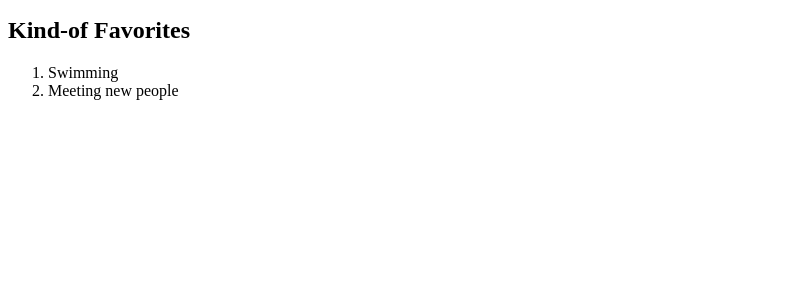
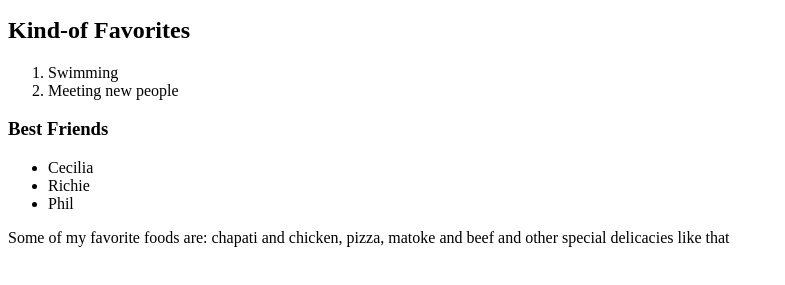
Before and after one commit to rkemmy/my-first-webpage, a plain HTML site: page my-favorite-things.html in a window 1280 px wide. Shown: the part 155-440 px from the top of the page, without its empty margins (0-785 px from the left). Drawn offline with Linux system fonts and the light colour scheme.

Commit message:
add more favorite things

```diff
--- a/my-favorite-things.html
+++ b/my-favorite-things.html
@@ -16,5 +16,12 @@
         <li>Swimming</li>
         <li>Meeting new people</li>
       </ol>
+    <h3>Best Friends</h3>
+      <ul>
+        <li>Cecilia</li>
+        <li>Richie</li>
+        <li>Phil</li>
+      </ul>
+    <p>Some of my favorite foods are: chapati and chicken, pizza, matoke and beef and other special delicacies like that</p>
     </body>
   </html>
```
